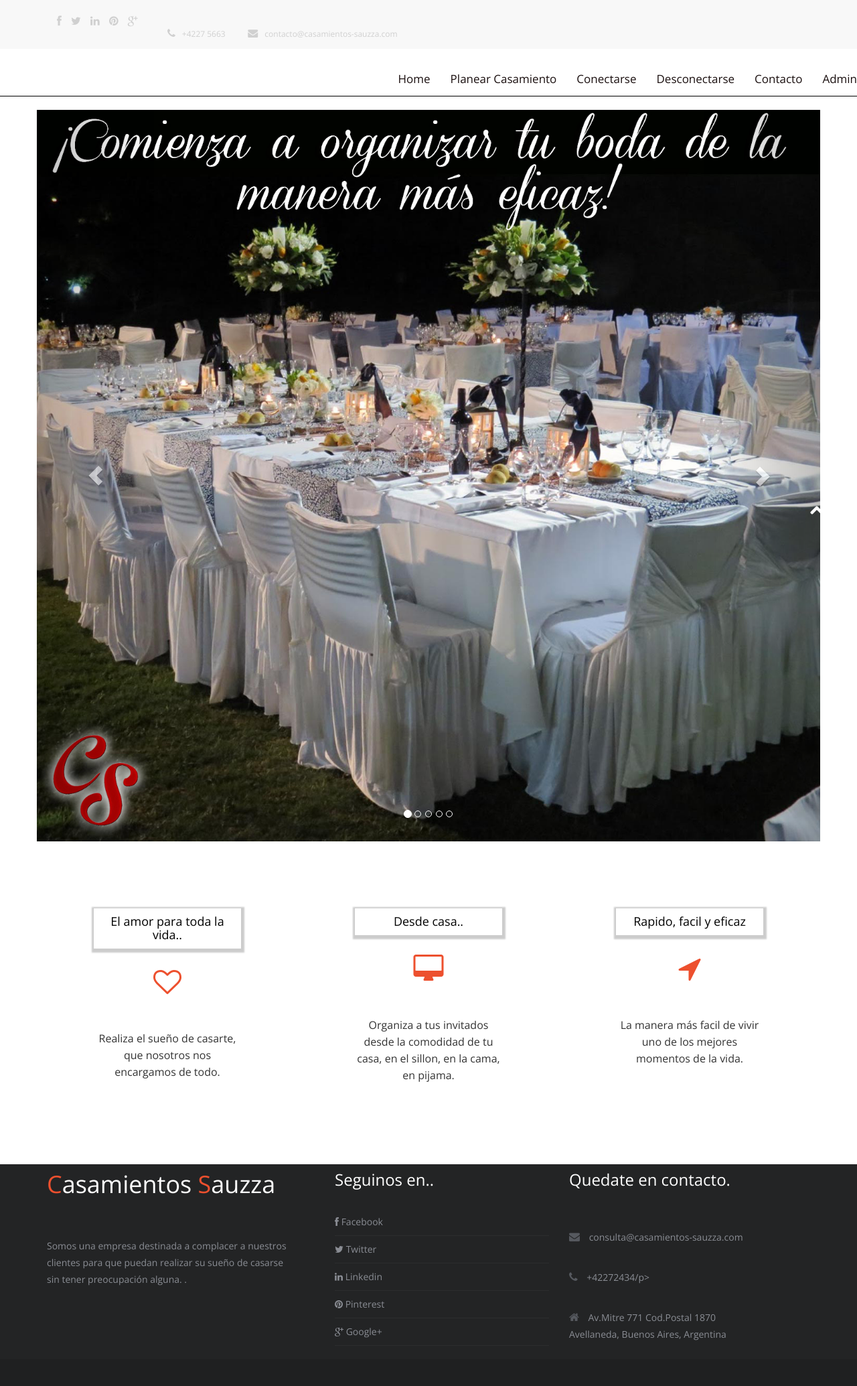
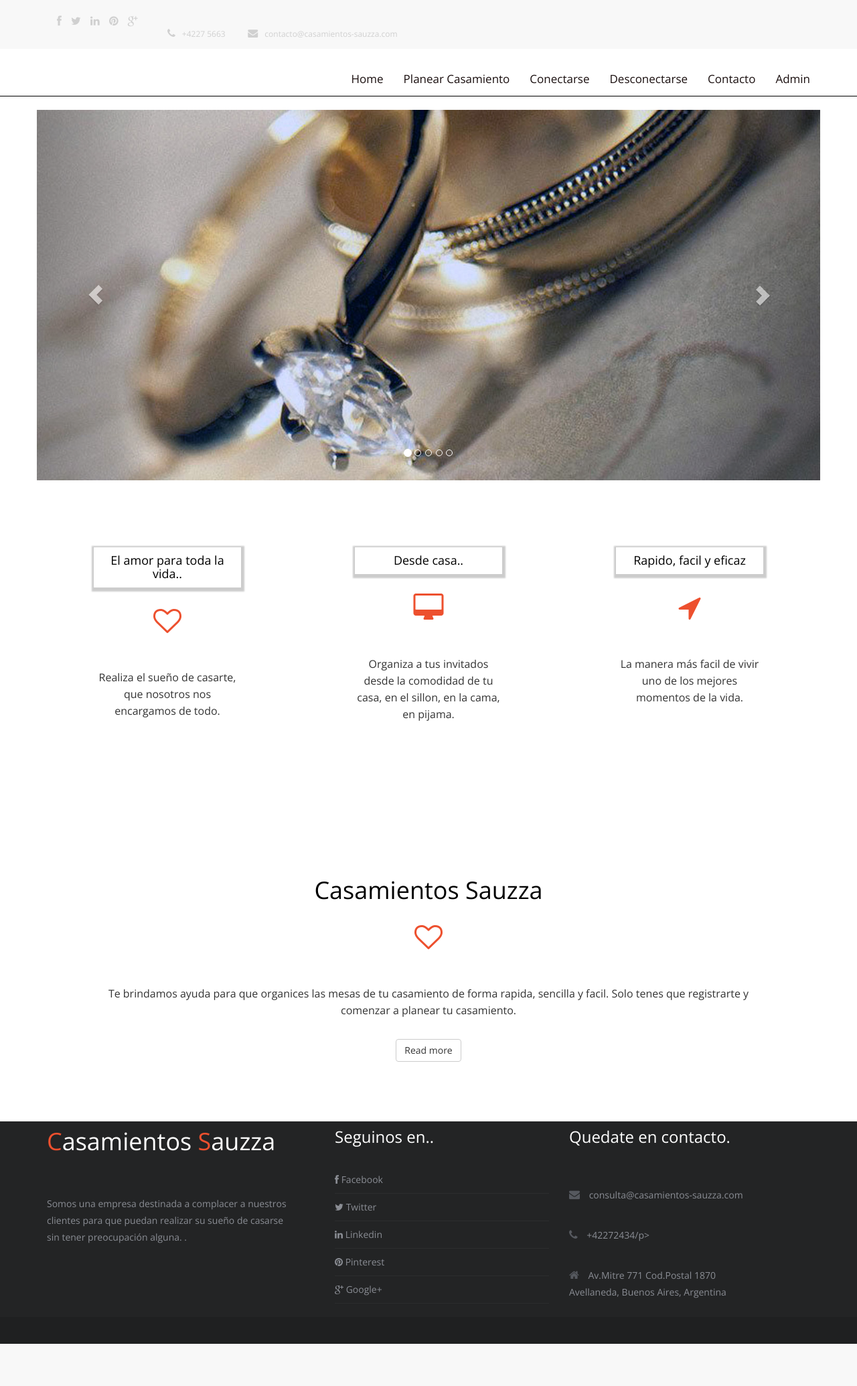
Before and after one commit to fedesauzza/Casamiento, a PHP site: page / in a window 1280 px wide. Shown: the whole page at 67% size. After the commit the page ends 2006 px from the top, so only its background shows below. Run offline with PHP 8.4, Linux system fonts and the light colour scheme.

Commit message:
Cambio de imagenes

```diff
--- a/Dewi/index.php
+++ b/Dewi/index.php
@@ -4,7 +4,7 @@
     <meta charset="utf-8">
     <meta http-equiv="X-UA-Compatible" content="IE=edge">
     <meta name="viewport" content="width=device-width, initial-scale=1">
-    <title>Dewi Multi-purpose theme</title>
+    <title>Casamientos Sauzza</title>
 
     <!-- Bootstrap -->
     <link href="css/bootstrap.min.css" rel="stylesheet">
@@ -88,6 +88,7 @@
 		<div id="custom-bootstrap-menu" class="navbar navbar-default navbar-static-top" role="navigation">
 		    <!--<div class="container-fluid">-->
 		    <div class="navigation">
+		    <div class="container">
 		        <div class="navbar-header"><a class="navbar-brand" href="#"></a>
 		            <button type="button" class="navbar-toggle" data-toggle="collapse" data-target=".navbar-menubuilder"><span class="sr-only">Toggle navigation</span><span class="icon-bar"></span><span class="icon-bar"></span><span class="icon-bar"></span>
 		            </button>
@@ -108,41 +109,16 @@
 		                </li>
 		            </ul>
 		        </div>
+		        </div>
 		    </div>
 		</div>
 	</header>
 
-    <!--<div class="slider">
-		<div class="img-responsive">
-			<ul class="bxslider">
-				<li><img src="img/slider/5.jpg" alt=""/></li>
-				<li><img src="img/slider/6.jpg" alt=""/></li>
-				<li><img src="img/slider/7.jpg" alt=""/></li>
-			</ul>
-		</div>
-    </div>-->
-
-
 	<div class="container">
 		<div class="row" id="principal">
 			<?php include("parts/home.php"); ?>
+
 			<!--<div class="col-md-4">
-				<div class="wow bounceIn" data-wow-offset="0" data-wow-delay="0.4s">
-					<div class="align-center">
-						<h4>Quick Support</h4>
-						<div class="icon">
-							<i class="fa fa-heart-o fa-3x"></i>
-						</div>
-						<p>
-						 Voluptatem accusantium doloremque laudantium sprea totam rem aperiam.
-						</p>
-						<div class="ficon">
-							<a href="#" class="btn btn-default" role="button">Read more</a>
-						</div>
-					</div>
-				</div>
-			</div>
-			<div class="col-md-4">
 				<div class="wow bounceIn" data-wow-offset="0" data-wow-delay="1.0s">
 					<div class="align-center">
 						<h4>Web Design</h4>
--- a/Dewi/parts/adminTablaUsuarios.php
+++ b/Dewi/parts/adminTablaUsuarios.php
@@ -49,7 +49,7 @@
                                             <td>$usuario->domicilio</td>
                                             <td>$usuario->telefono</td>
                                             <td>$usuario->sexo</td>
-                                            <td><button type='button' class='btn btn-danger btn-lg' data-toggle='modal' data-target='#modalEliminar'><i class='fa fa-pencil'></i> Eliminar</button></td>
+                                            <td><button type='button' class='btn btn-danger' data-toggle='modal' data-target='#modalEliminar'><i class='fa fa-pencil'></i> Eliminar</button></td>
                                             <td><button class='btn btn-primary' onclick='EditarUsuario($usuario->idUsuario)'><i class='fa fa-edit '></i> Editar</button></td>
                                             <!--<td><button class='btn btn-danger' onclick='BorrarUsuario($usuario->idUsuario)'><i class='fa fa-pencil'></i> Borrar</button></td>-->
                                         </tr>
@@ -70,7 +70,7 @@
                                         </div>
                                         <div class='modal-footer'>
                                         <button class='btn btn-danger' onclick='BorrarUsuario($usuario->idUsuario)' data-dismiss='modal'><i class='fa fa-pencil'></i> Borrar</button>
-                                            <button type='button' class='btn btn-danger' data-dismiss='modal'>Cancelar</button>
+                                            <button type='button' class='btn btn-info' data-dismiss='modal'>Cancelar</button>
 
                                         </div>
                                     </div>
--- a/Dewi/parts/home.php
+++ b/Dewi/parts/home.php
@@ -87,6 +87,21 @@
 					</div>
 				</div>
 			</div>
-
+			<div class="col-md-12">
+				<div class="wow bounceIn" data-wow-offset="0" data-wow-delay="">
+					<div class="align-center">
+						<h1>Casamientos Sauzza</h1>
+						<div class="icon">
+							<i class="fa fa-heart-o fa-3x"></i>
+						</div>
+						<p>
+						 Te brindamos ayuda para que organices las mesas de tu casamiento de forma rapida, sencilla y facil. Solo tenes que registrarte y comenzar a planear tu casamiento.
+						</p>
+						<div class="ficon">
+							<a href="#" class="btn btn-default" role="button">Read more</a>
+						</div>
+					</div>
+				</div>
+			</div>
 		</div>
 	</div>
```
Also changed, not shown: Dewi/img/slider/1.jpg, Dewi/img/slider/2.jpg, Dewi/img/slider/3.jpg, Dewi/img/slider/4.jpg, Dewi/img/slider/5.jpg, Dewi/img/slider/viejas}/1.jpg (added), 4 other files.
